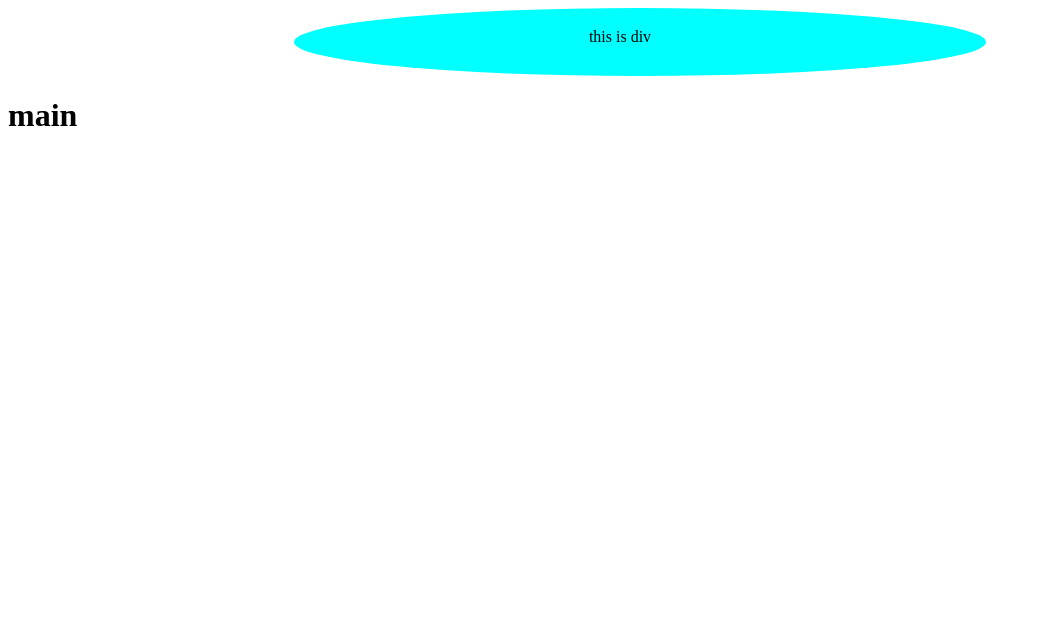
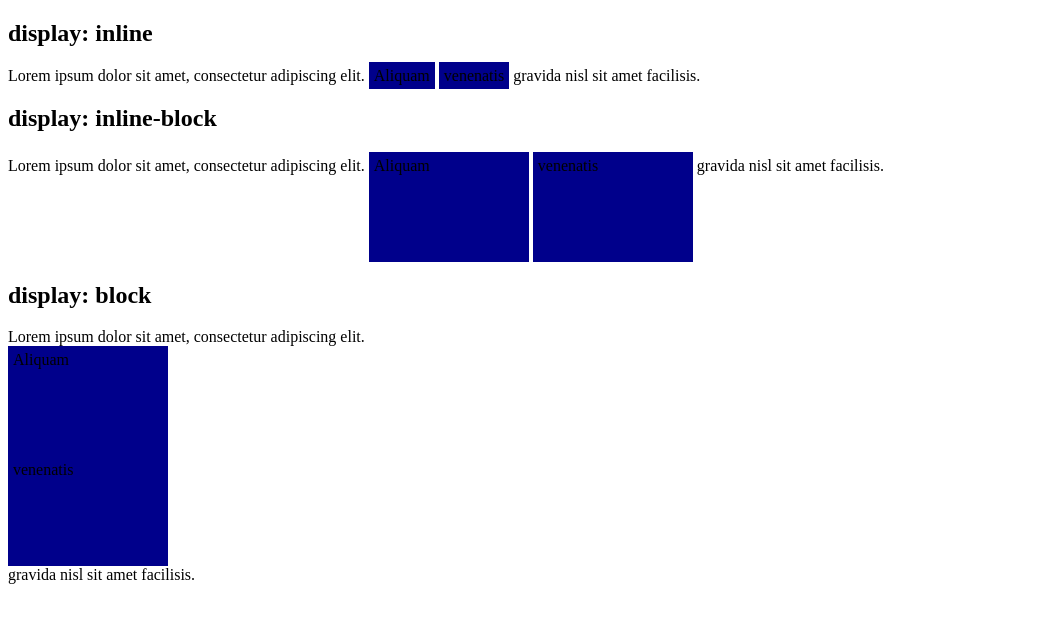
Before and after one commit to eltaron/course-projects, a plain HTML site: page index.html in a window 1280 px wide. Shown: the whole page, without its empty margins (0-1041 px from the left). Drawn offline with Linux system fonts and the light colour scheme.

Commit message:
Update index.html

```diff
--- a/index.html
+++ b/index.html
@@ -1,19 +1,48 @@
 <!DOCTYPE html>
-<html lang="en">
+<html>
   <head>
-    <meta charset="UTF-8" />
-    <meta name="viewport" content="width=device-width, initial-scale=1.0" />
-    <title>Document</title>
-    <link rel="stylesheet" href="css/style.css" />
+    <style>
+      span.a {
+        display: inline;
+        width: 150px;
+        height: 100px;
+        padding: 5px;
+        background-color: darkblue;
+      }
+      span.b {
+        display: inline-block;
+        width: 150px;
+        height: 100px;
+        padding: 5px;
+        background-color: darkblue;
+      }
+      span.c {
+        display: block;
+        width: 150px;
+        height: 100px;
+        padding: 5px;
+        background-color: darkblue;
+      }
+    </style>
   </head>
   <body>
-    <!-- <div>
-      <h1><span></span> hello my name is ahmed</h1>
+    <h2>display: inline</h2>
+    <div>
+      Lorem ipsum dolor sit amet, consectetur adipiscing elit.
+      <span class="a">Aliquam</span> <span class="a">venenatis</span>
+      gravida nisl sit amet facilisis.
     </div>
-    <br /> -->
-    <!-- <img src="images/about.jpeg" alt="" />
-    <h1>hjskahs</h1> -->
-    <div>this is div</div>
-    <h1>main</h1>
+    <h2>display: inline-block</h2>
+    <div>
+      Lorem ipsum dolor sit amet, consectetur adipiscing elit.
+      <span class="b">Aliquam</span> <span class="b">venenatis</span>
+      gravida nisl sit amet facilisis.
+    </div>
+    <h2>display: block</h2>
+    <div>
+      Lorem ipsum dolor sit amet, consectetur adipiscing elit.
+      <span class="c">Aliquam</span> <span class="c">venenatis</span>
+      gravida nisl sit amet facilisis.
+    </div>
   </body>
 </html>
```
